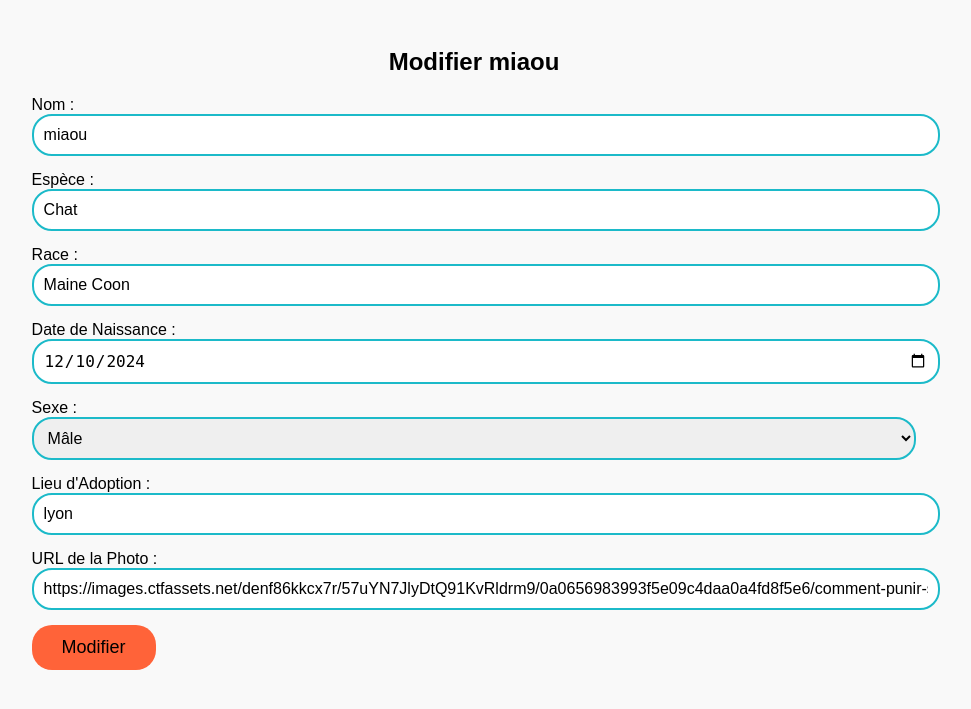
After one commit to Nexzii/sae-301-MAXENCE--STIEVENARD, a PHP site: page /edit.php?id=10 in a window 1280 px wide. The commit adds this page. Shown: the top 709 px of the page, without its empty margins (166-1137 px from the left). Run offline with PHP 8.4, Linux system fonts and the light colour scheme; data comes from the database, SQL or seed files in the repository.

Commit message:
css fini admin/edit
c'est bon pour cette page

```diff
--- a/site sae 301/admin.css
+++ b/site sae 301/admin.css
@@ -72,3 +72,6 @@ h1, h2 {
 .mbdf{
     border: 2px solid #1cbac9;
 }
+ .form-control , .form-select{
+    margin-bottom: 15px !important; /* Force l'écart entre les champs */
+}
--- a/site sae 301/admin.php
+++ b/site sae 301/admin.php
@@ -135,7 +135,7 @@ $demandes = $query->fetchAll(PDO::FETCH_ASSOC);
                         <p class="card-text">Race : <?= htmlspecialchars($animal['race']) ?></p>
                     </div>
                     <div class="card-footer d-flex justify-content-between card-custom-blue">
-                        <a href="./uploads/edit.php?id=<?= $animal['id'] ?>" class="btn btn-warning">Modifier</a>
+                        <a href="edit.php?id=<?= $animal['id'] ?>" class="btn btn-warning">Modifier</a>
                         <a href="delete.php?id=<?= $animal['id'] ?>" class="btn btn-danger" onclick="return confirm('Voulez-vous vraiment supprimer cet animal ?')">Supprimer</a>
                     </div>
                 </div>
--- a/site sae 301/uploads/delete.php
+++ b/site sae 301/delete.php
@@ -17,6 +17,6 @@ if ($animal && file_exists($animal['photo'])) {
 $stmt = $pdo->prepare("DELETE FROM animaux WHERE id = ?");
 $stmt->execute([$id]);
 
-header('Location: index.php');
+header('Location: admin.php');
 exit;
 ?>
--- /dev/null
+++ b/site sae 301/edit.php
@@ -0,0 +1,94 @@
+<?php
+include 'config.php';
+
+// Récupérer l'ID du chat à modifier
+$id = $_GET['id'] ?? null;
+
+if (!$id) {
+    die("Chat introuvable.");
+}
+
+// Requête pour récupérer les détails du chat
+$query = $pdo->prepare("SELECT * FROM animaux WHERE id = ?");
+$query->execute([$id]);
+$chat = $query->fetch();
+
+if (!$chat) {
+    die("Chat introuvable.");
+}
+
+// Modifier le chat
+if ($_SERVER['REQUEST_METHOD'] === 'POST') {
+    $nom = $_POST['nom'] ?? '';
+    $espece = $_POST['espece'] ?? '';
+    $race = $_POST['race'] ?? '';
+    $date_naissance = $_POST['date_naissance'] ?? '';
+    $sexe = $_POST['sexe'] ?? '';
+    $lieu_adoption = $_POST['lieu_adoption'] ?? '';
+    $photo = $_POST['photo'] ?? '';
+
+    try {
+        $stmt = $pdo->prepare("UPDATE animaux SET nom = ?, espece = ?, race = ?, date_naissance = ?, sexe = ?, lieu_adoption = ?, photo = ? WHERE id = ?");
+        $stmt->execute([$nom, $espece, $race, $date_naissance, $sexe, $lieu_adoption, $photo, $id]);
+        header("Location: admin.php");
+        exit;
+    } catch (PDOException $e) {
+        die("Erreur SQL : " . $e->getMessage());
+    }
+}
+?>
+<!DOCTYPE html>
+<html lang="fr">
+<head>
+    <meta charset="UTF-8">
+    <meta name="viewport" content="width=device-width, initial-scale=1.0">
+    <title>Modifier <?= htmlspecialchars($chat['nom']) ?></title>
+    <link rel="stylesheet" href="admin.css">
+</head>
+<body>
+    <div class="form-container form-control mb-4">
+        <div>
+            <h2 class="card-title">Modifier <?= htmlspecialchars($chat['nom']) ?></h2>
+            <form method="post">
+                <div class="">
+                    <label for="nom" class="form-label">Nom :</label>
+                    <input type="text" class="form-control" id="nom" name="nom" value="<?= htmlspecialchars($chat['nom']) ?>" required>
+                </div>
+
+                <div class="">
+                    <label for="espece" class="form-label">Espèce :</label>
+                    <input type="text" class="form-control" id="espece" name="espece" value="<?= htmlspecialchars($chat['espece']) ?>" required>
+                </div>
+
+                <div class="mb-3">
+                    <label for="race" class="form-label">Race :</label>
+                    <input type="text" class="form-control" id="race" name="race" value="<?= htmlspecialchars($chat['race']) ?>" required>
+                </div>
+
+                <div class="mb-3">
+                    <label for="date_naissance" class="form-label">Date de Naissance :</label>
+                    <input type="date" class="form-control" id="date_naissance" name="date_naissance" value="<?= htmlspecialchars($chat['date_naissance']) ?>" required>
+                </div>
+
+                <div class="mb-3">
+                    <label for="sexe" class="form-label">Sexe :</label>
+                    <select id="sexe" class="form-select" name="sexe" required>
+                        <option value="Mâle" <?= $chat['sexe'] === 'Mâle' ? 'selected' : '' ?>>Mâle</option>
+                        <option value="Femelle" <?= $chat['sexe'] === 'Femelle' ? 'selected' : '' ?>>Femelle</option>
+                    </select>
+                </div>
+                <div class="mb-3">
+                    <label for="lieu_adoption" class="form-label">Lieu d'Adoption :</label>
+                    <input type="text" class="form-control" id="lieu_adoption" name="lieu_adoption" value="<?= htmlspecialchars($chat['lieu_adoption']) ?>" required>
+                </div>
+
+                <div class="mb-3">
+                    <label for="photo" class="form-label">URL de la Photo :</label>
+                    <input type="url" class="form-control" id="photo" name="photo" value="<?= htmlspecialchars($chat['photo']) ?>" required>
+                </div>
+                    <button type="submit" class="btn btn-primary">Modifier</button>
+            </form>
+        </div>
+    </div>
+</body>
+</html>
```
Also changed, not shown: site sae 301/uploads/edit.php (deleted, +0 -78 lines).
